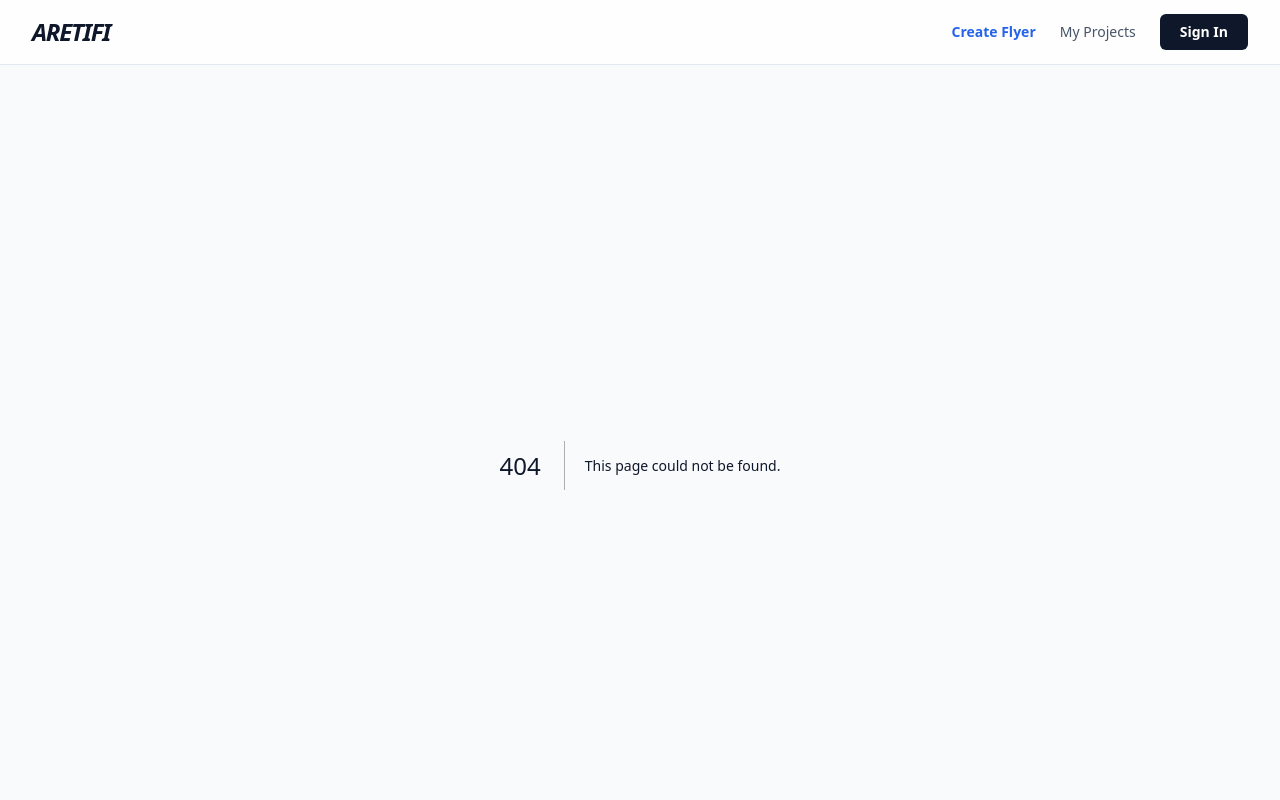
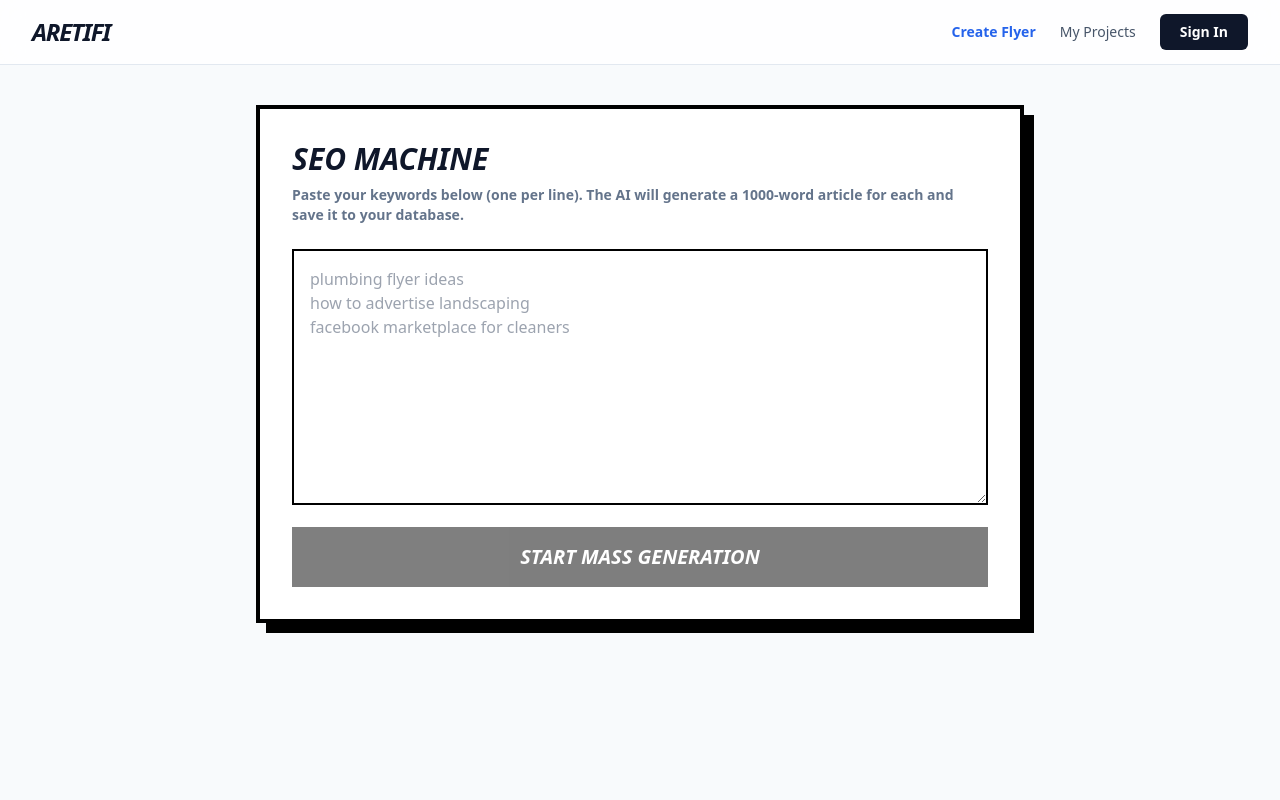
Before and after one commit to jakejmanley-collab/local-service-ads, a Next.js app: page /admin/seo-generator in a window 1280 px wide. Before the commit this address had no page. Shown: the top 800 px of the page. Built offline with nearby package versions, Linux system fonts and the light colour scheme.

Commit message:
Create page.tsx

```diff
--- /dev/null
+++ b/app/admin/seo-generator/page.tsx
@@ -0,0 +1,93 @@
+'use client';
+
+import { useState } from 'react';
+
+export default function SeoGeneratorAdmin() {
+  const [keywordsInput, setKeywordsInput] = useState('');
+  const [status, setStatus] = useState<{ keyword: string; status: 'pending' | 'generating' | 'success' | 'failed' }[]>([]);
+  const [isProcessing, setIsProcessing] = useState(false);
+
+  const startGeneration = async () => {
+    // Split the text area by new lines and remove empty ones
+    const keywords = keywordsInput.split('\n').map(k => k.trim()).filter(k => k.length > 0);
+    if (keywords.length === 0) return;
+
+    // Set initial status for the UI
+    const initialStatus = keywords.map(k => ({ keyword: k, status: 'pending' as const }));
+    setStatus(initialStatus);
+    setIsProcessing(true);
+
+    // Loop through one by one so Vercel doesn't timeout
+    for (let i = 0; i < keywords.length; i++) {
+      const currentKeyword = keywords[i];
+
+      // Update UI to show 'generating'
+      setStatus(prev => prev.map((item, index) => index === i ? { ...item, status: 'generating' } : item));
+
+      try {
+        const res = await fetch('/api/admin/seo', {
+          method: 'POST',
+          headers: { 'Content-Type': 'application/json' },
+          body: JSON.stringify({ keyword: currentKeyword }),
+        });
+
+        if (res.ok) {
+          setStatus(prev => prev.map((item, index) => index === i ? { ...item, status: 'success' } : item));
+        } else {
+          setStatus(prev => prev.map((item, index) => index === i ? { ...item, status: 'failed' } : item));
+        }
+      } catch (err) {
+        setStatus(prev => prev.map((item, index) => index === i ? { ...item, status: 'failed' } : item));
+      }
+    }
+
+    setIsProcessing(false);
+  };
+
+  return (
+    <div className="min-h-screen bg-slate-50 p-10 font-sans">
+      <div className="max-w-3xl mx-auto bg-white p-8 border-4 border-black shadow-[10px_10px_0px_0px_rgba(0,0,0,1)]">
+        <h1 className="text-3xl font-black uppercase italic mb-2">SEO Machine</h1>
+        <p className="text-slate-500 font-bold text-sm mb-6">Paste your keywords below (one per line). The AI will generate a 1000-word article for each and save it to your database.</p>
+
+        <textarea
+          className="w-full h-64 border-2 border-black p-4 font-medium outline-none focus:bg-yellow-50 mb-4"
+          placeholder="plumbing flyer ideas&#10;how to advertise landscaping&#10;facebook marketplace for cleaners"
+          value={keywordsInput}
+          onChange={(e) => setKeywordsInput(e.target.value)}
+          disabled={isProcessing}
+        />
+
+        <button
+          onClick={startGeneration}
+          disabled={isProcessing || !keywordsInput}
+          className="w-full bg-black text-white py-4 font-black uppercase text-xl italic hover:bg-slate-800 disabled:opacity-50 transition-all"
+        >
+          {isProcessing ? 'Generating Articles...' : 'Start Mass Generation'}
+        </button>
+
+        {/* Status Tracker */}
+        {status.length > 0 && (
+          <div className="mt-8 border-t-2 border-black pt-6">
+            <h3 className="font-black uppercase mb-4">Progress Log</h3>
+            <div className="space-y-2">
+              {status.map((item, idx) => (
+                <div key={idx} className="flex justify-between items-center bg-slate-100 p-3 border border-slate-300">
+                  <span className="font-bold">{item.keyword}</span>
+                  <span className={`text-sm font-black uppercase px-2 py-1 ${
+                    item.status === 'success' ? 'bg-green-200 text-green-800' :
+                    item.status === 'failed' ? 'bg-red-200 text-red-800' :
+                    item.status === 'generating' ? 'bg-yellow-200 text-yellow-800 animate-pulse' :
+                    'text-slate-400'
+                  }`}>
+                    {item.status}
+                  </span>
+                </div>
+              ))}
+            </div>
+          </div>
+        )}
+      </div>
+    </div>
+  );
+}
```
